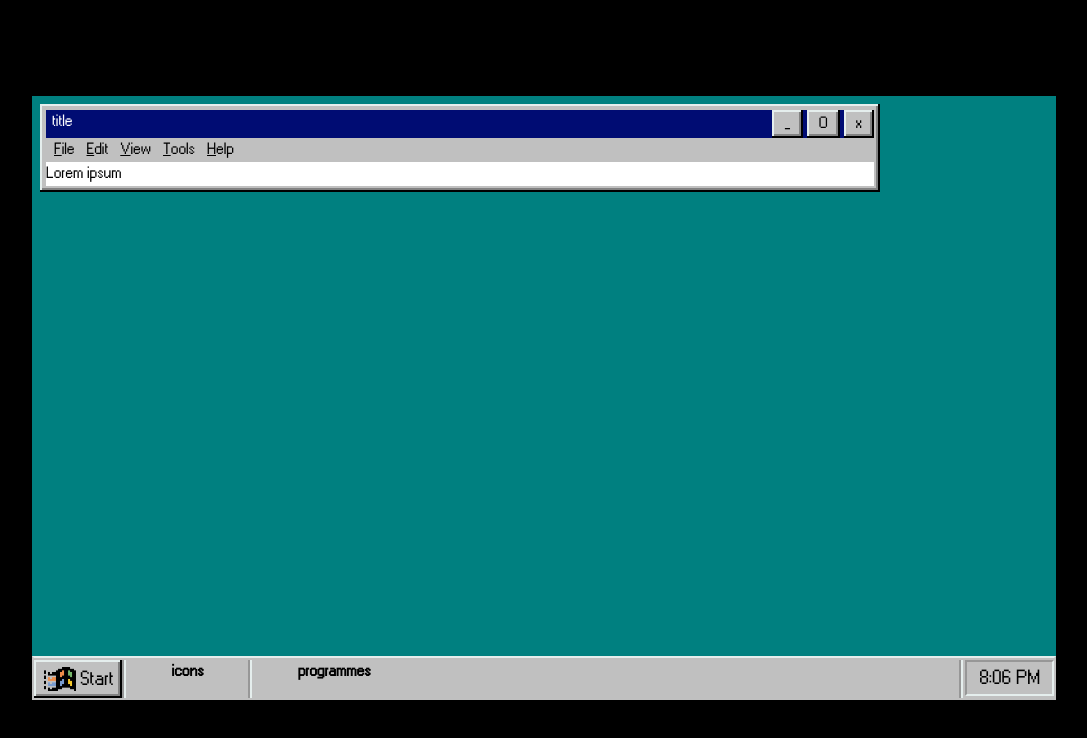
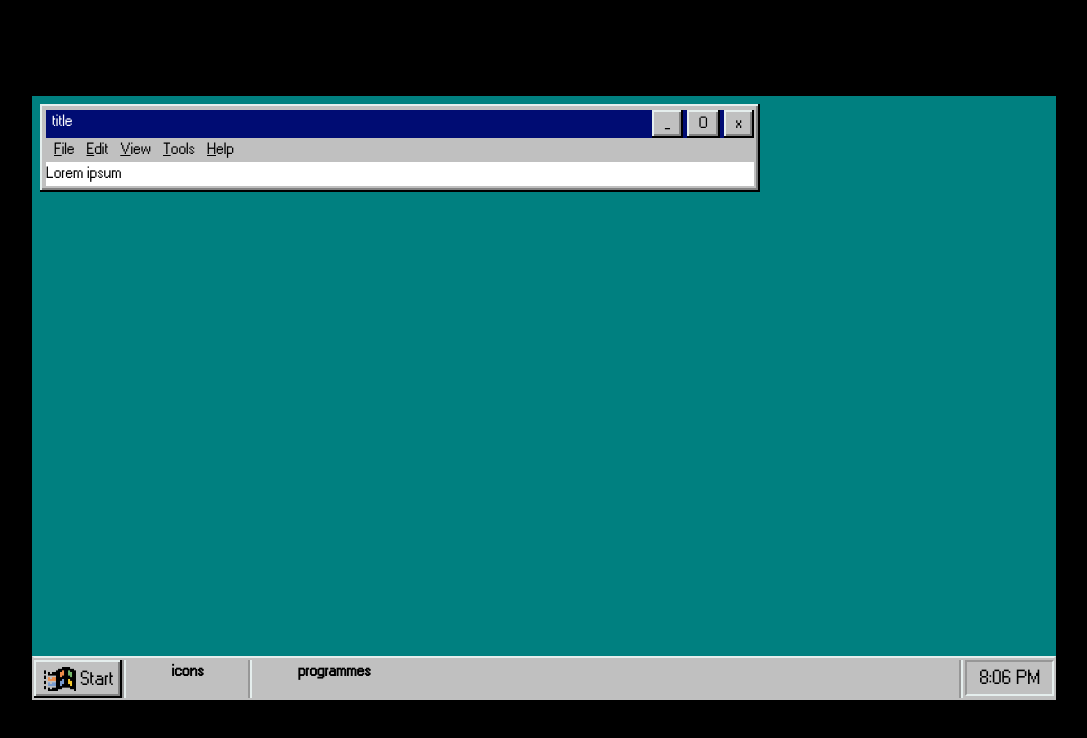
Before and after one commit to R-Brook/windows-95-components, a Next.js app: page / in a window 1280 px wide. Shown: the top 738 px of the page, without its empty margins (96-1183 px from the left). Built offline with nearby package versions, Linux system fonts and the light colour scheme.

Commit message:
[feature] Change popup window size, make draggable.

```diff
--- a/components/container.tsx
+++ b/components/container.tsx
@@ -2,7 +2,7 @@ import React, { FC } from "react"
 
 export const Container = ({ children }: any) => {
   return (
-    <div className="bg-green-blue block max-w-screen-lg m-auto mt-24 h-540 p-2">
+    <div className="bg-green-blue block max-w-screen-lg m-auto mt-24 h-540 p-2 relative">
       {children}
     </div>
   )
--- a/components/popupWindow/index.tsx
+++ b/components/popupWindow/index.tsx
@@ -1,5 +1,6 @@
 import React from "react"
 import { Button } from "../buttons"
+import Draggable from "react-draggable"
 
 export interface PopupWindowProps {
   title: string
@@ -10,8 +11,9 @@ export const PopupWindow = ({ title, children }: any) => {
   const toolBarButtons = ["_", "O", "x"]
 
   return (
-    <div className="block bg-gray shadow-button w-10/12 p-1.5">
-      <div className="flex justify-between pl-1.5 bg-blue text-white">
+    <Draggable bounds="parent" handle=".handle">
+      <div className="block bg-gray shadow-button p-1.5 w-720">
+        <div className="flex justify-between pl-1.5 bg-blue text-white handle">
           {title}
           <div className="text-black flex gap-x-1">
             {toolBarButtons.map((item) => (
@@ -35,5 +37,6 @@ export const PopupWindow = ({ title, children }: any) => {
         </ul>
         <div className="bg-white">{children}</div>
       </div>
+    </Draggable>
   )
 }
--- a/package.json
+++ b/package.json
@@ -17,7 +17,8 @@
     "classnames": "^2.3.2",
     "next": "12.3.0",
     "react": "18.2.0",
-    "react-dom": "18.2.0"
+    "react-dom": "18.2.0",
+    "react-draggable": "^4.4.5"
   },
   "devDependencies": {
     "@babel/core": "^7.19.1",
--- a/pages/index.tsx
+++ b/pages/index.tsx
@@ -1,3 +1,4 @@
+import React from "react"
 import type { NextPage } from "next"
 import Head from "next/head"
 import { Container } from "../components/container"
--- a/tailwind.config.js
+++ b/tailwind.config.js
@@ -8,6 +8,7 @@ module.exports = {
     extend: {
       spacing: {
         540: "35rem",
+        720: "45rem",
       },
       borderWidth: {
         3: "3px",
@@ -22,10 +23,10 @@ module.exports = {
       },
     },
     colors: {
-      blue: "#000c73",
+      blue: "#000C73",
       black: "#000000",
-      orange: "#ff7849",
-      green: "#13ce66",
+      orange: "#FF7849",
+      green: "#13CE66",
       "green-blue": "#008080",
       "gray-dark": "#273444",
       gray: "#C0C0C0",
```
Also changed, not shown: 1 other file (tests, documents, lock files or other folders). Lines whose indentation alone changed are shown as unchanged.
